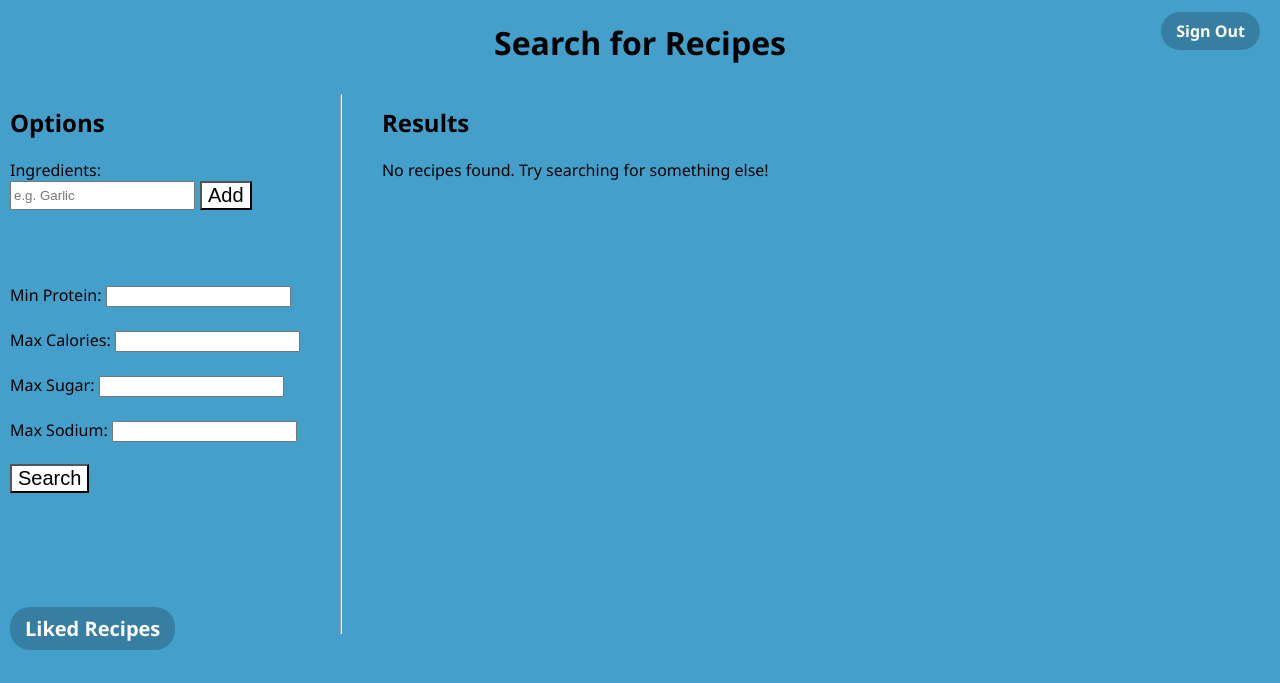
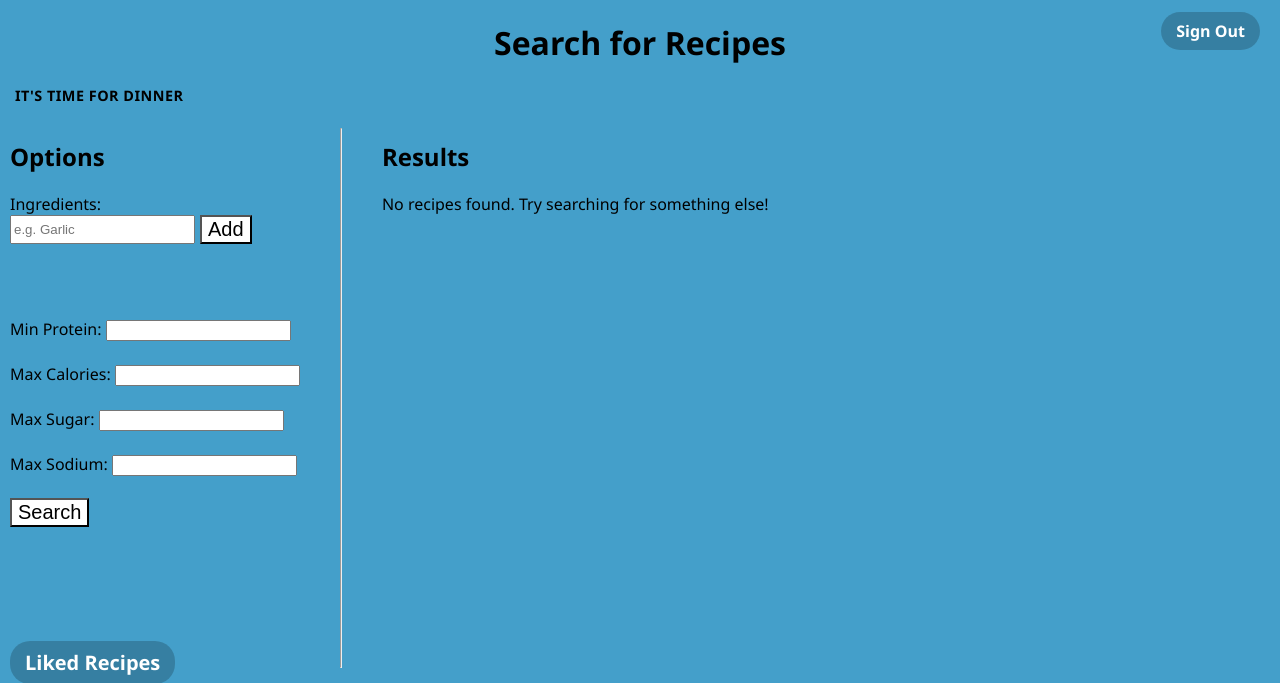
Before and after one commit to aramoscu/Food.com-Search-CS125, a Flask app: page /search in a window 1280 px wide. Shown: the top 683 px of the page. Run offline with Flask 3, Linux system fonts and the light colour scheme; the visitor is signed in with stand-in values (Sample User, id 1); data that the repository does not hold is empty.

Commit message:
feat: added type of meal promoted based on time of day to search page.

```diff
--- a/app.py
+++ b/app.py
@@ -1,6 +1,8 @@
 from flask import Flask, render_template, request, redirect, session, jsonify
 from Inverted_index.search_handler import *
 from User_Data.user_methods import *
+from logic.ranking import time_of_meal
+from datetime import datetime
 import sqlite3
 
 app = Flask(__name__)
@@ -53,6 +55,8 @@ def open_liked():
 
 @app.route('/search')
 def search_page():
+    current_time = datetime.now().time()
+    current_meal_supported = f"It's time for {time_of_meal(current_time).capitalize()}"
     if 'user_id' not in session:
         return redirect('/login')
     query = request.args.get('q', '').strip()
@@ -93,7 +97,7 @@ def search_page():
     return render_template('results.html', recipes=results,
                            last_query=query, last_protein=last_min_prot,
                            last_calories=last_max_calories, last_sugar=last_max_sugar,
-                           last_sodium=last_max_sodium, liked_recipe_ids=liked_recipe_ids)
+                           last_sodium=last_max_sodium, liked_recipe_ids=liked_recipe_ids, promoted=current_meal_supported)
 
 @app.route('/recipe/<int:recipe_id>')
 def recipe_detail(recipe_id):
--- a/static/results.css
+++ b/static/results.css
@@ -196,3 +196,15 @@ h1 {
 .recipe-card:hover .heart {
     transform: scale(1.2);
 }
+
+.time-indicator {
+    font-size: 0.9rem;
+    font-weight: 600;
+    color: black;
+    margin-left: 15px;
+    margin-bottom: 15px;
+    text-transform: uppercase;
+    letter-spacing: 0.5px;
+    display: flex;
+    align-items: center;
+}
--- a/templates/results.html
+++ b/templates/results.html
@@ -9,6 +9,9 @@
 <nav class="top-nav">
     <a href="{{ url_for('logout') }}" class="logout-link">Sign Out</a>
 </nav>
+<div class="time-indicator">
+    {{ promoted }}
+</div>
 <div class="container">
     <form action="/search" method="GET">
         <div class = "options">
```
